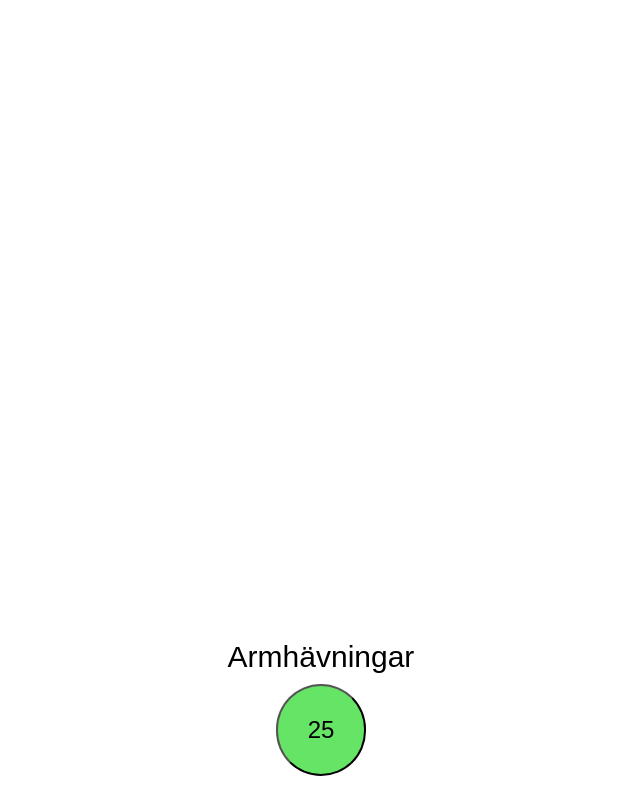
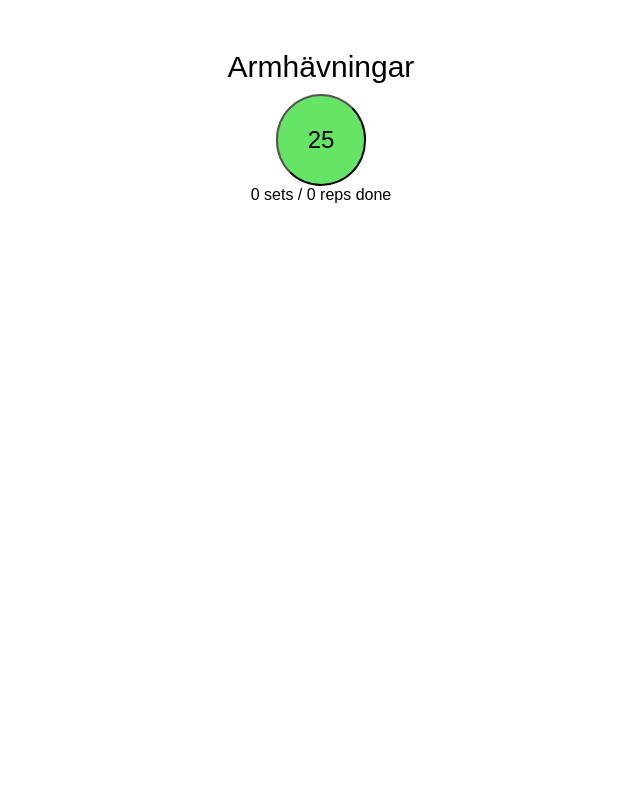
Before and after one commit to gregerhalltorp/set-counter, a React (Create React App) app: page / in a window 1280 px wide. Shown: the whole page, without its empty margins (319-959 px from the left). Built offline with nearby package versions, Linux system fonts and the light colour scheme.

Commit message:
state modification, simple

```diff
--- a/src/App.css
+++ b/src/App.css
@@ -1,6 +1,12 @@
+.sc-app {
+  display: flex;
+  margin-top: 50px;
+  align-items: center;
+  justify-content: center;
+}
+
 .sc-counter {
   text-align: center;
-  margin-top: 50%;
 }
 
 .sc-counter__heading {
--- a/src/App.js
+++ b/src/App.js
@@ -10,6 +10,7 @@ class App extends Component {
     this.state = {
       exercises: [
         {
+          id: 0,
           name: "Armhävningar",
           sets: 0,
           reps: 25
@@ -18,22 +19,30 @@ class App extends Component {
     };
   }
 
-  updateExcerciseCount = exercise => {
+  updateExcerciseCount = exercise => () => {
     console.log(exercise.name);
-    console.log(this.state);
+    const exI = this.state.exercises.findIndex(e => e.id === exercise.id);
+    const newEx = { ...this.state.exercises[exI] };
+    newEx.sets++;
+    const exercises = this.state.exercises
+      .slice(0, exI)
+      .concat(newEx)
+      .concat(this.state.exercises.slice(exI + 1));
+    this.setState({ ...this.state, exercises });
   };
 
   render() {
     const { exercises } = this.state;
 
     const potentialExercises = (exercises || []).map(exercise => {
+      const updater = this.updateExcerciseCount(exercise);
       return (
-        <Counter exercise={exercise} updater={this.updateExcerciseCount} />
+        <Counter key={exercise.name} exercise={exercise} updater={updater} />
       );
     });
 
     return (
-      <div className="App">
+      <div className="sc-app">
         {potentialExercises}
       </div>
     );
--- a/src/Counter/Counter.jsx
+++ b/src/Counter/Counter.jsx
@@ -1,13 +1,17 @@
 import React from "react";
 
 const Counter = ({ exercise, updater }) => {
-  const { reps, name } = exercise;
+  const { reps, name, sets } = exercise;
+
+  const setsRepsDone = `${sets} sets / ${sets * reps} reps done`;
+
   return (
     <div className="sc-counter">
       <div className="sc-counter__heading">{name}</div>
-      <button className="sc-counter__button" onClick={() => updater(exercise)}>
+      <button className="sc-counter__button" onClick={updater}>
         {reps}
       </button>
+      <div className="sc-counter__set-info">{setsRepsDone}</div>
     </div>
   );
 };
```
